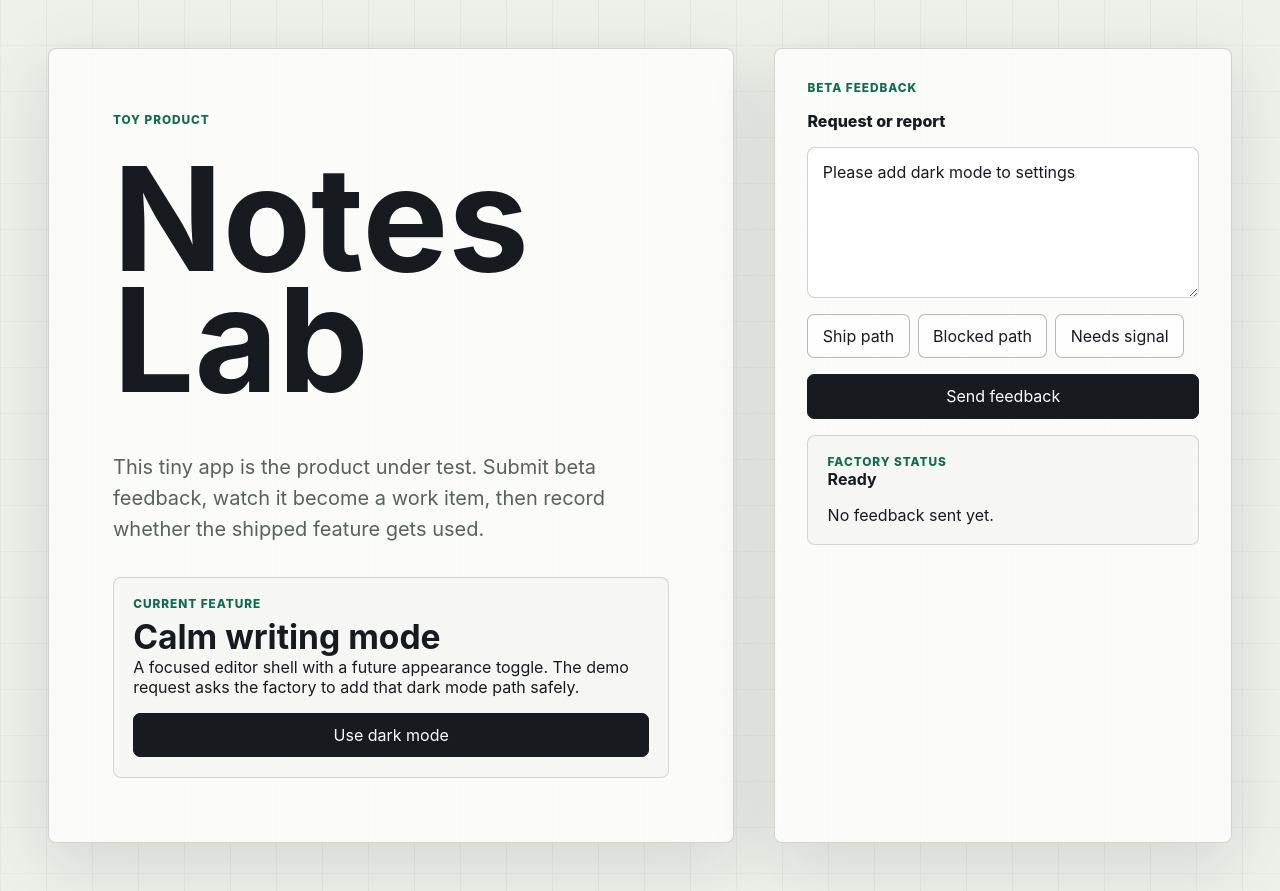
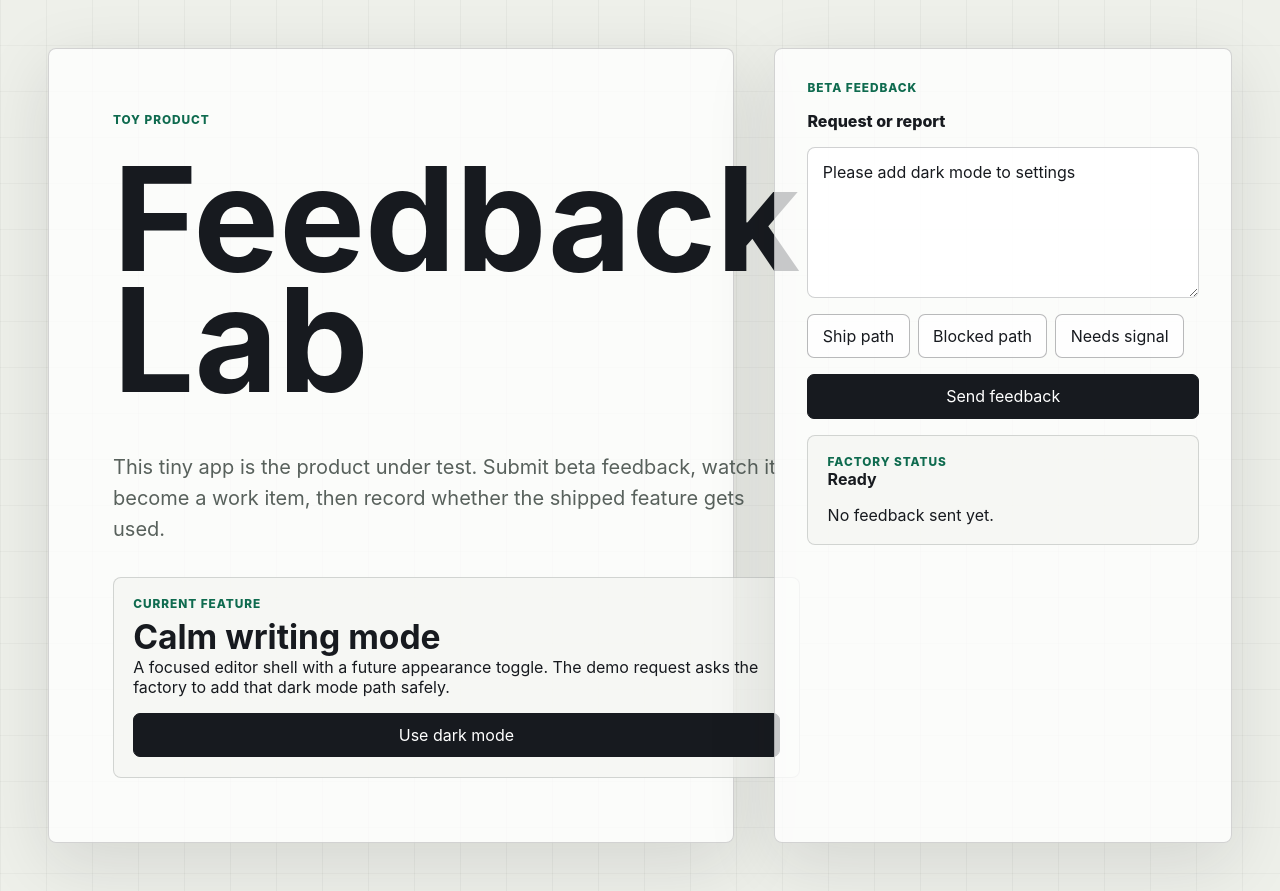
Before and after one commit to joewilsonai/open-feedback-factory, a React (Vite) app in the folder apps/demo-app/: page / in a window 1280 px wide. Built offline with nearby package versions, Linux system fonts and the light colour scheme; no server answers.

Commit message:
feat: Improve product copy (work_04e02ffc-0930-4cf1-9d0d-bc8b61eb2578)

```diff
--- a/apps/demo-app/src/App.tsx
+++ b/apps/demo-app/src/App.tsx
@@ -62,7 +62,7 @@ export function App() {
       <section className="workspace" aria-labelledby="demo-title">
         <div className="product-pane">
           <p className="eyebrow">Toy product</p>
-          <h1 id="demo-title">Notes Lab</h1>
+          <h1 id="demo-title">Feedback Lab</h1>
           <p className="lede">
             This tiny app is the product under test. Submit beta feedback, watch it
             become a work item, then record whether the shipped feature gets used.
```
